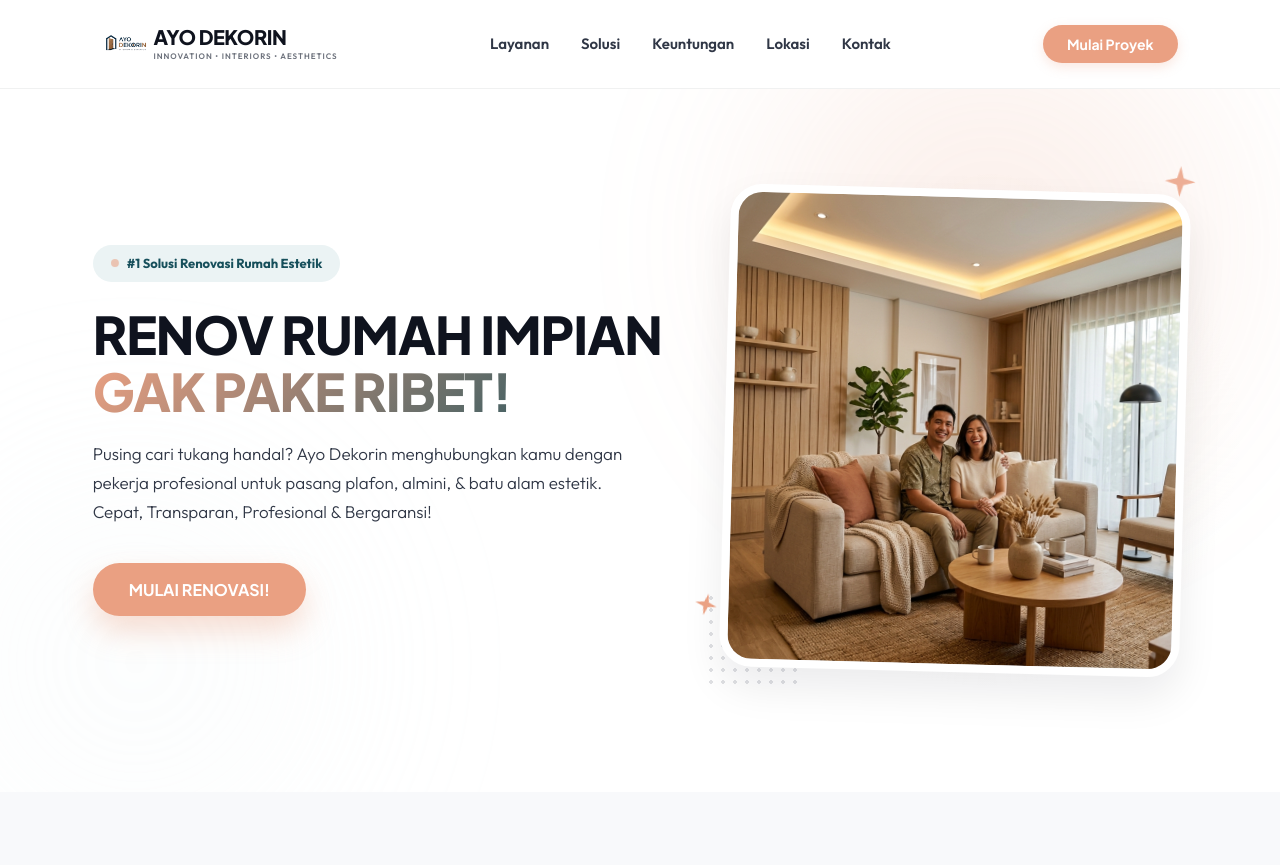
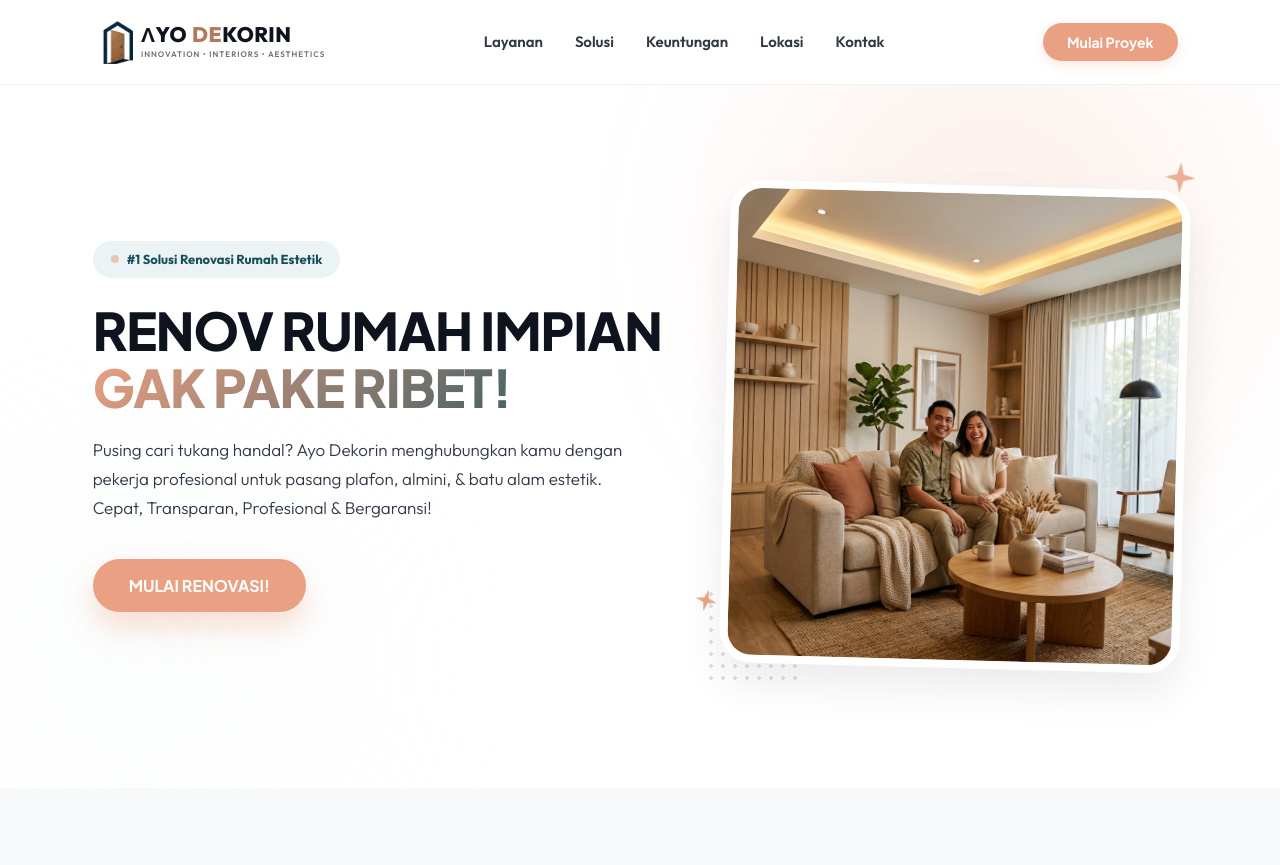
Before and after one commit to saputtkun-ops/decoverse, a website built with Vite: page index.html in a window 1280 px wide. Shown: the top 865 px of the page. Built offline with nearby package versions, Linux system fonts and the light colour scheme.

Commit message:
style: separate logo icon and brand text with matching colors and typography

```diff
--- a/index.html
+++ b/index.html
@@ -13,9 +13,9 @@
     <!-- HEADER & NAVBAR -->
     <header class="navbar">
         <div class="logo" onclick="window.scrollTo({top: 0, behavior: 'smooth'})">
-            <img src="ayo-dekorin-logo.png" alt="Ayo Dekorin Logo" class="logo-img">
+            <img src="ayo-dekorin-icon.png" alt="Ayo Dekorin Icon" class="logo-img">
             <div class="logo-text">
-                <span class="brand-name">AYO DEKORIN</span>
+                <span class="brand-name"><span class="brand-ayo">ΛYO</span> <span class="brand-de">DE</span><span class="brand-korin">KORIN</span></span>
                 <span class="brand-tagline">INNOVATION • INTERIORS • AESTHETICS</span>
             </div>
         </div>
@@ -463,9 +463,9 @@
         <div class="container footer-grid">
             <div class="footer-brand-col">
                 <div class="logo footer-logo">
-                    <img src="ayo-dekorin-logo.png" alt="Ayo Dekorin Logo" class="logo-img">
+                    <img src="ayo-dekorin-icon.png" alt="Ayo Dekorin Icon" class="logo-img">
                     <div class="logo-text">
-                        <span class="brand-name">AYO DEKORIN</span>
+                        <span class="brand-name"><span class="brand-ayo">ΛYO</span> <span class="brand-de">DE</span><span class="brand-korin">KORIN</span></span>
                         <span class="brand-tagline">INNOVATION • INTERIORS • AESTHETICS</span>
                     </div>
                 </div>
--- a/src/style.css
+++ b/src/style.css
@@ -174,12 +174,12 @@ p {
 .logo {
     display: flex;
     align-items: center;
-    gap: 3px;
+    gap: 8px;
     cursor: pointer;
 }
 
 .logo-img {
-    height: 48px;
+    height: 44px;
     width: auto;
     object-fit: contain;
     cursor: pointer;
@@ -196,12 +196,27 @@ p {
 }
 
 .brand-name {
-    font-family: var(--font-heading);
-    font-size: 20px;
+    font-family: 'Outfit', sans-serif;
+    font-size: 21px;
     font-weight: 800;
     color: var(--charcoal-dark);
-    letter-spacing: -0.5px;
+    letter-spacing: 0.5px;
     line-height: 1.1;
+    display: flex;
+    align-items: center;
+}
+
+.brand-ayo {
+    color: var(--charcoal-dark);
+    margin-right: 5px;
+}
+
+.brand-de {
+    color: #b27a5b; /* warm wood color from the logo */
+}
+
+.brand-korin {
+    color: var(--charcoal-dark);
 }
 
 .brand-tagline {
@@ -220,6 +235,15 @@ p {
 
 .footer-logo .brand-name {
     color: var(--bg-white);
+}
+
+.footer-logo .brand-ayo,
+.footer-logo .brand-korin {
+    color: var(--bg-white);
+}
+
+.footer-logo .brand-de {
+    color: var(--salmon-accent);
 }
 
 .footer-logo .brand-tagline {
@@ -1094,6 +1118,15 @@ p {
 
 .footer-logo .brand-name {
     color: var(--bg-white);
+}
+
+.footer-logo .brand-ayo,
+.footer-logo .brand-korin {
+    color: var(--bg-white);
+}
+
+.footer-logo .brand-de {
+    color: var(--salmon-accent);
 }
 
 .footer-logo .brand-tagline {
```
Also changed, not shown: public/ayo-dekorin-icon.png (added).
